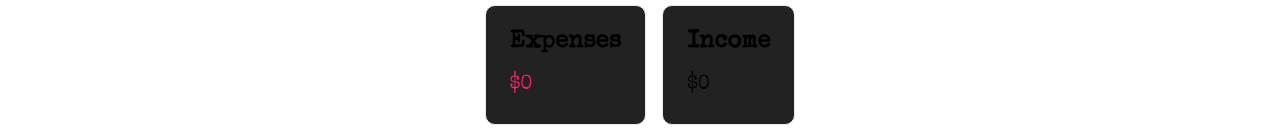
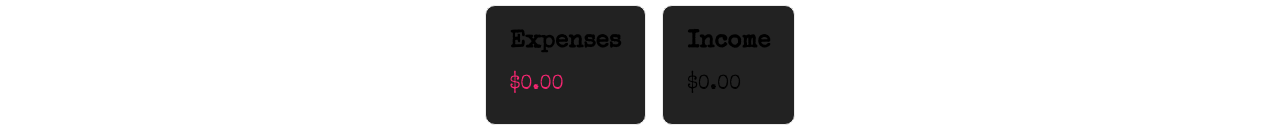
Before and after one commit to JeremyLoh/window, a Next.js app: page /wallet in a window 1280 px wide. Shown: the part 357-497 px from the top of the page. Built offline with nearby package versions, Linux system fonts and the light colour scheme.

Commit message:
Add total expense calculation for transactions

```diff
--- a/components/wallet/walletSummary.tsx
+++ b/components/wallet/walletSummary.tsx
@@ -1,17 +1,29 @@
-import React from "react"
+import React, { useContext } from "react"
 import CardInfo from "../../components/cardInfo"
 import styles from "../../styles/components/wallet/WalletSummary.module.css"
+import { Transaction, TransactionContext } from "../../pages/wallet"
 
 export function WalletSummary({}) {
+  const transactions: Array<Transaction> = useContext(TransactionContext)
+
+  function getTotalExpense(): string {
+    const total: number = transactions
+      .filter((transaction) => transaction.isExpense)
+      .reduce((accumulator, transaction) =>
+        accumulator + transaction.amount
+      , 0)
+    return total.toFixed(2)
+  }
+
   return (
     <div className={styles.walletSummary}>
       <CardInfo ariaLabel="wallet-expenses">
         <h2>Expenses</h2>
-        <p className={styles.warning}>$0</p>
+        <p className={styles.warning}>${getTotalExpense()}</p>
       </CardInfo>
       <CardInfo ariaLabel="wallet-income">
         <h2>Income</h2>
-        <p>$0</p>
+        <p>$0.00</p>
       </CardInfo>
     </div>
   )
```
